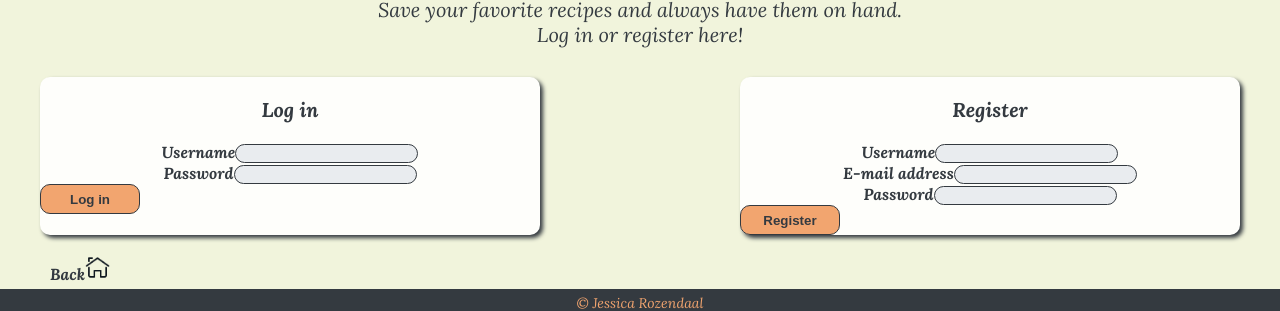
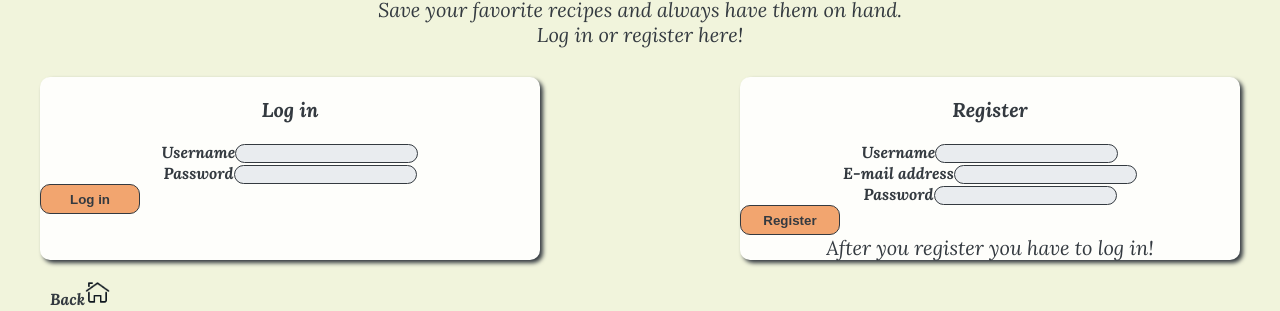
Before and after one commit to JesRozendaal/eindopdracht-frontend-recipe-app, a React (Create React App) app: page /login-register in a window 1280 px wide. Shown: the part 848-1159 px from the top of the page. Built offline with nearby package versions, Linux system fonts and the light colour scheme.

Commit message:
backend-voor-registreren-inloggen-gekoppeld

```diff
--- a/src/pages/login-register/LoginRegister.js
+++ b/src/pages/login-register/LoginRegister.js
@@ -1,10 +1,11 @@
 import React, {useContext, useState} from 'react';
 import './LoginRegister.css';
+import axios from "axios";
+import {Link, useHistory} from "react-router-dom";
+import {AuthContext} from "../../context/AuthContext";
 import Header from "../../components/header/Header";
-import {Link} from "react-router-dom";
 import TextAllPages from "../../components/text/TextAllPages";
 import Home from "../../assets/icons/3643769-building-home-house-main-menu-start_113416.png";
-import {AuthContext} from "../../context/AuthContext";
 
 const LoginRegister = () => {
     const {login} = useContext(AuthContext);
@@ -13,10 +14,37 @@ const LoginRegister = () => {
     const [emailRegister, setEmailRegister] = useState('');
     const [userNameRegister, setUserNameRegister] = useState('');
     const [passwordRegister, setPasswordRegister] = useState('');
+    const history = useHistory();
 
-    function handleSubmit() {
-        login();
-        console.log(userNameLogin)
+    async function handleSubmit(e) {
+        e.preventDefault();
+        try {
+            await axios.post('https://frontend-educational-backend.herokuapp.com/api/auth/signin',
+                {
+                    "username": userNameLogin,
+                    "password" : passwordLogin,
+                })
+            login();
+        } catch (e) {
+            console.error(e);
+        }
+
+    }
+
+    async function handleRegister(e) {
+        e.preventDefault();
+        try {
+            await axios.post('https://frontend-educational-backend.herokuapp.com/api/auth/signup',
+            {
+                "username": userNameRegister,
+                "email": emailRegister,
+                "password": passwordRegister,
+                "role": ["user"],
+            });
+            history.push("/profile");
+        } catch (e) {
+            console.error(e);
+        }
     }
 
     return (
@@ -35,7 +63,10 @@ const LoginRegister = () => {
                         </TextAllPages>
 
                         <div className="container-forms">
-                            <form onSubmit={handleSubmit} className="login-register-form">
+                            <form
+                                onSubmit={handleSubmit}
+                                className="login-register-form"
+                            >
                                 <h4 className="title-login-register">Log in</h4>
                                 <label htmlFor="signin-username">
                                     <strong>
@@ -66,7 +97,10 @@ const LoginRegister = () => {
                                 </button>
                             </form>
 
-                            <form className="login-register-form">
+                            <form
+                                onSubmit={handleRegister}
+                                className="login-register-form"
+                            >
                                 <h4 className="title-login-register">Register</h4>
                                 <label htmlFor="register-username">
                                     <strong>
@@ -101,9 +135,12 @@ const LoginRegister = () => {
                                         value={passwordRegister}
                                     />
                                 </label>
-                                <button>
+                                <button
+                                type="submit"
+                                >
                                     Register
                                 </button>
+                                <p>After you register you have to log in!</p>
                             </form>
                         </div>
                         <div className="home-container">
```
Also changed, not shown: src/context/AuthContext.js (+7 -0 lines).
